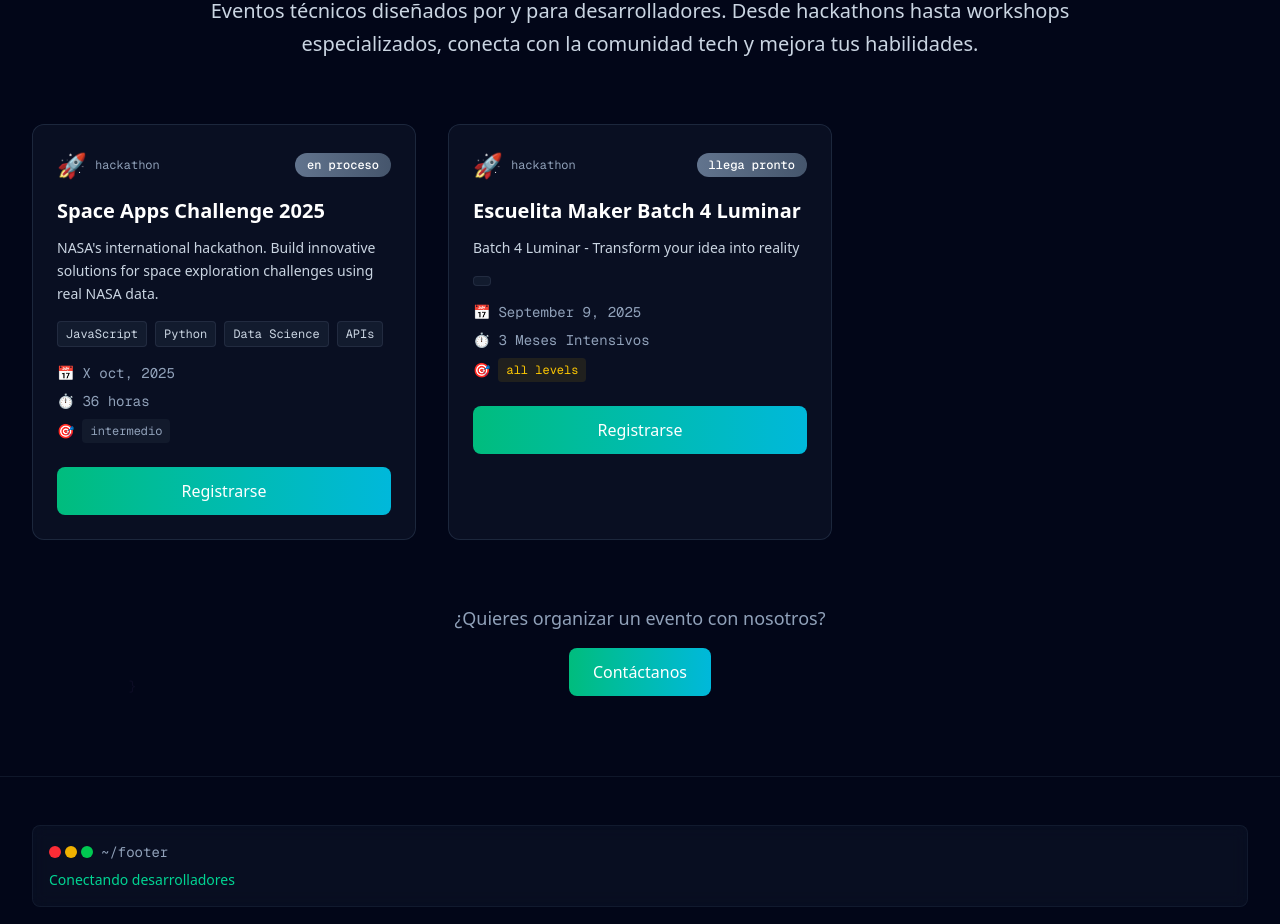
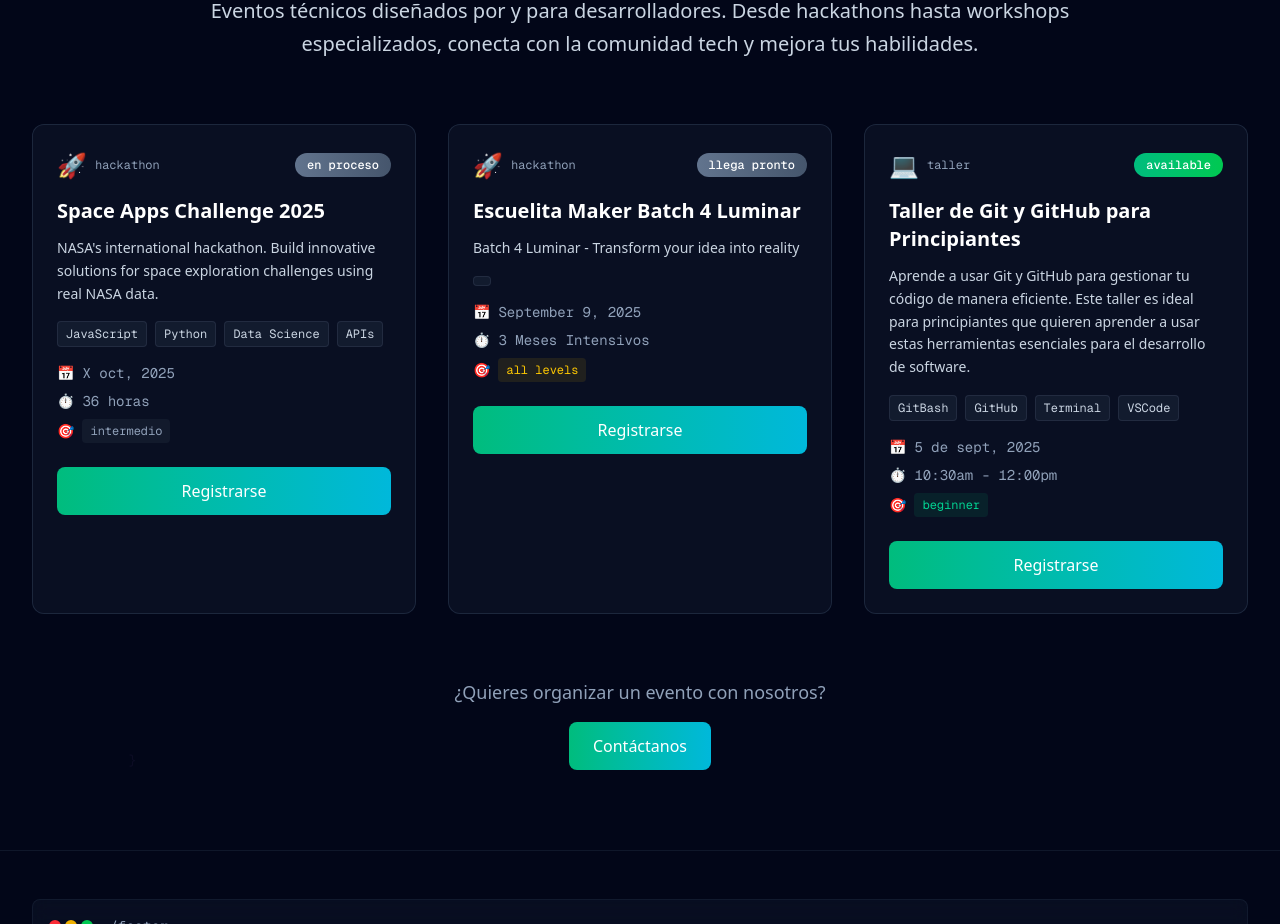
Before and after one commit to BisonCoders/BisonCodersWeb, a Next.js app: page / in a window 1280 px wide. Shown: the part 1100-2024 px from the top of the page. Built offline with nearby package versions, Linux system fonts and the light colour scheme; no server answers.

Commit message:
evento added

```diff
--- a/app/components/Events.jsx
+++ b/app/components/Events.jsx
@@ -24,17 +24,17 @@
       tech: [""],
       difficulty: "all-levels",
     },
-    // {
-    //   title: "Microservices Architecture Workshop",
-    //   date: "5 de Abril, 2025",
-    //   time: "18:30 - 21:00",
-    //   description: "Deep dive into scalable microservices design patterns. Hands-on session with Docker, Kubernetes, and service mesh.",
-    //   link: "https://bisoncoders.dev/workshop-microservices",
-    //   type: "workshop",
-    //   status: "available",
-    //   tech: ["Docker", "Kubernetes", "Go", "gRPC"],
-    //   difficulty: "advanced",
-    // },
+    {
+      title: "Taller de Git y GitHub para Principiantes",
+      date: "5 de sept, 2025",
+      time: "10:30am - 12:00pm",
+      description: "Aprende a usar Git y GitHub para gestionar tu código de manera eficiente. Este taller es ideal para principiantes que quieren aprender a usar estas herramientas esenciales para el desarrollo de software.",
+      link: "#",
+      type: "taller",
+      status: "available",
+      tech: ["GitBash", "GitHub", "Terminal", "VSCode"],
+      difficulty: "beginner",
+    },
     // {
     //   title: "AI & Machine Learning Bootcamp",
     //   date: "12-14 de Abril, 2025",
```
